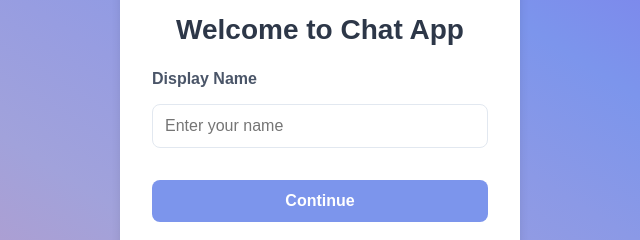
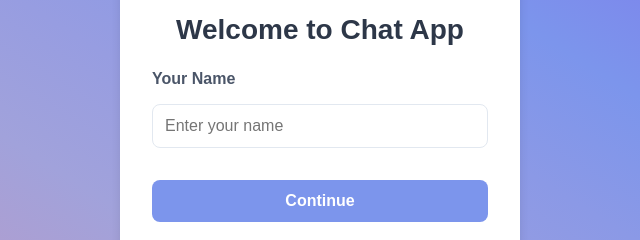
Before and after one commit to kutay-kasman/Chat-App, a website: page public/index.html in a window 1280 px wide. Shown: the part 284-524 px from the top of the page, 320-960 px from the left. Drawn offline with Linux system fonts and the light colour scheme.

```diff
--- a/public/index.html
+++ b/public/index.html
@@ -24,7 +24,7 @@
                 <div id="welcome-side">
                     <h1>Welcome to Chat App</h1>
                     <form action="./rooms.html">
-                        <label for="username">Display Name</label>
+                        <label for="username">Your Name</label>
                         <input type="text" id="username" name="username" placeholder="Enter your name" required>
                         <button type="submit">Continue</button>
                     </form>
```
